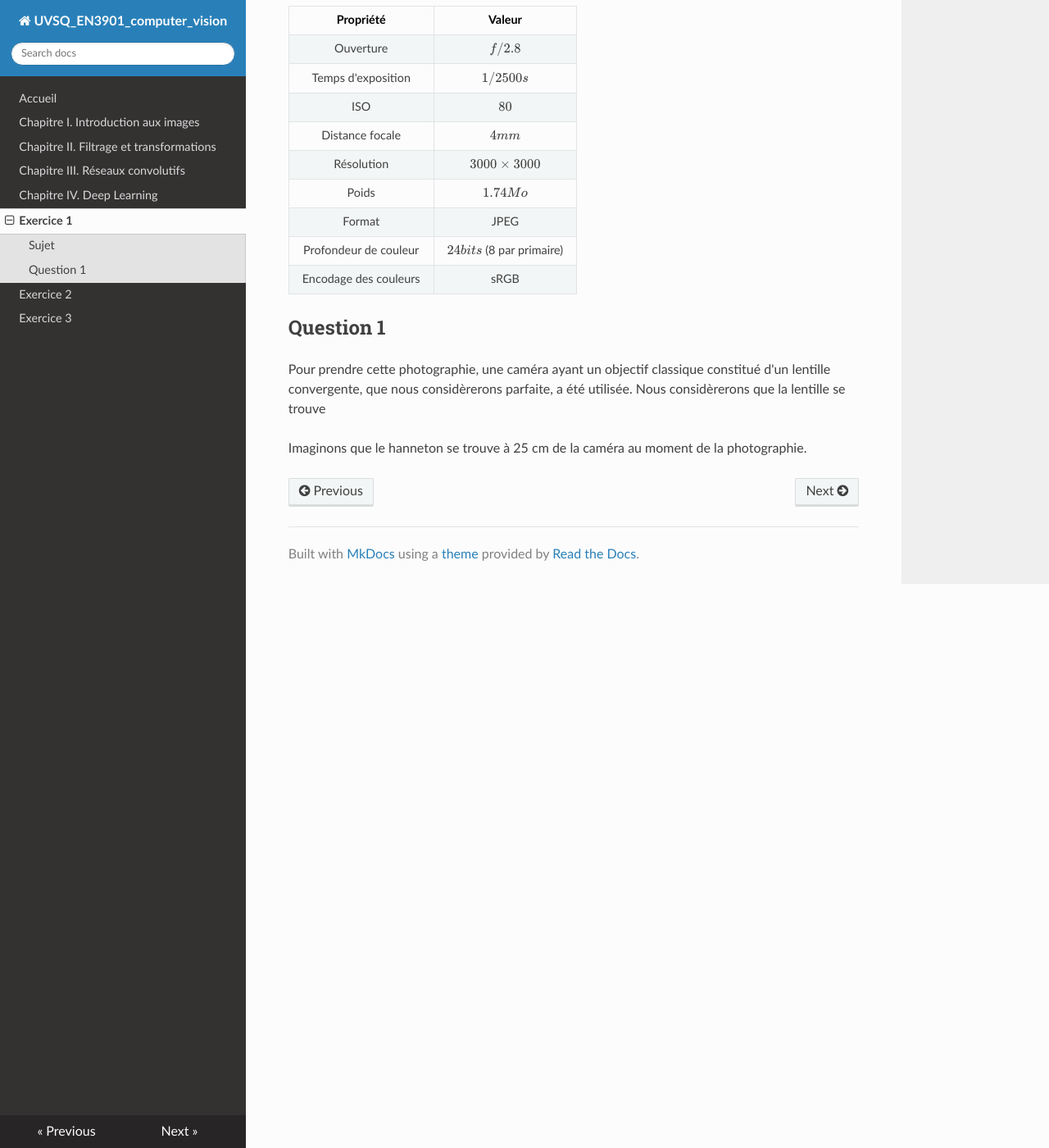
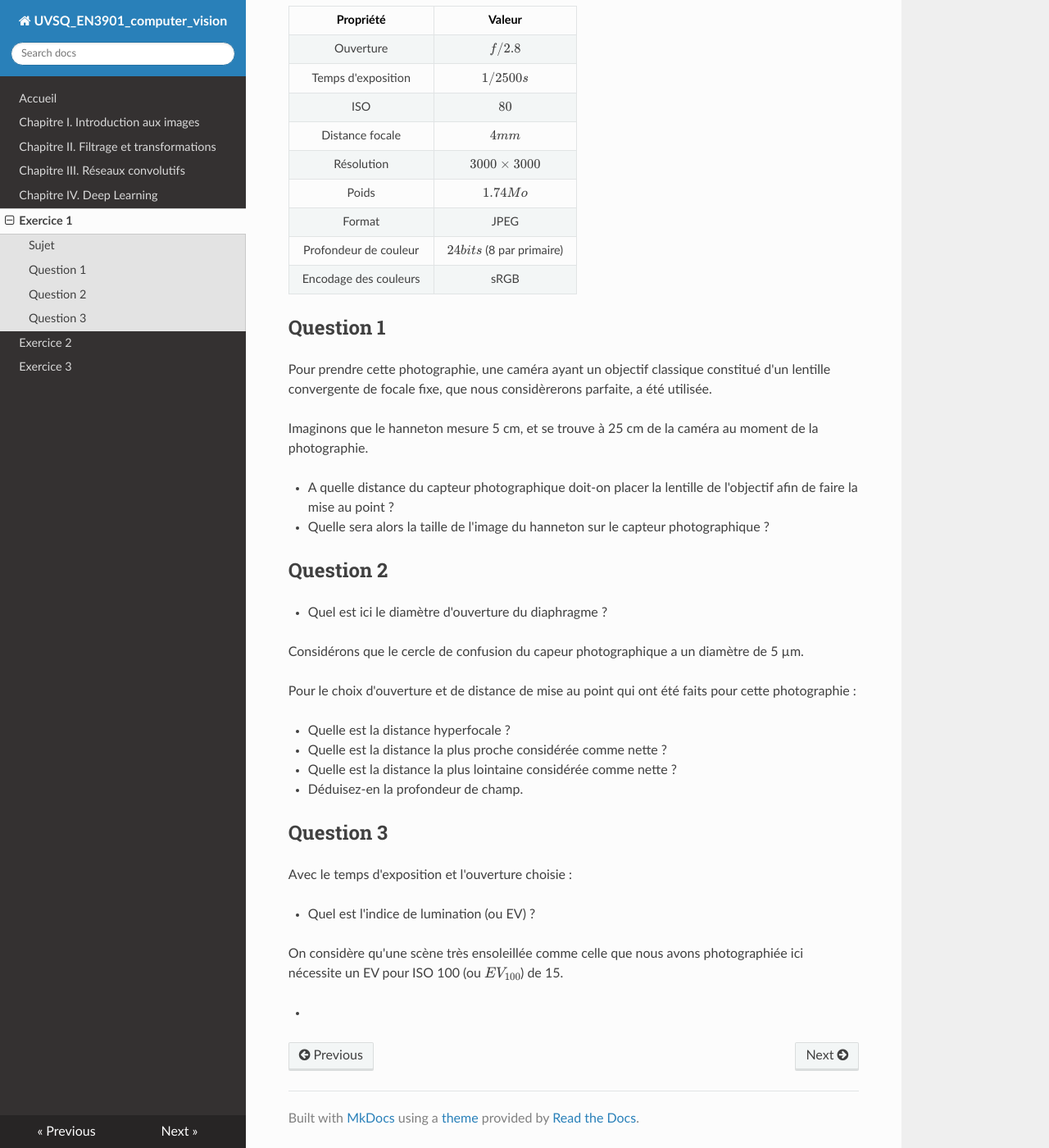
Before and after one commit to NicOudart/UVSQ_EN3901_computer_vision, an MkDocs documentation site: the page built from docs/Ex1_Retouches.md, in a window 1280 px wide and 1400 px high, scrolled down 949 px. Shown: the whole window at 82% size. Built offline with MkDocs 1.6.1, drawn with Linux system fonts in a browser that asks for light colours; nearby versions of some CDN libraries.

Commit message:
-Progress on Ex1. -Minor fix to Chapter 1.

```diff
--- a/docs/Ex1_Retouches.md
+++ b/docs/Ex1_Retouches.md
@@ -26,7 +26,36 @@ D'après ses métadonnées, elle a les propriétés suivantes :
 
 ## Question 1
 
-Pour prendre cette photographie, une caméra ayant un objectif classique constitué d'un lentille convergente, que nous considèrerons parfaite, a été utilisée.
-Nous considèrerons que la lentille se trouve
+Pour prendre cette photographie, une caméra ayant un objectif classique constitué d'un lentille convergente de focale fixe, que nous considèrerons parfaite, a été utilisée.
 
-Imaginons que le hanneton se trouve à 25 cm de la caméra au moment de la photographie.
+Imaginons que le hanneton mesure 5 cm, et se trouve à 25 cm de la caméra au moment de la photographie.
+
+* A quelle distance du capteur photographique doit-on placer la lentille de l'objectif afin de faire la mise au point ?
+
+* Quelle sera alors la taille de l'image du hanneton sur le capteur photographique ?
+
+## Question 2
+
+* Quel est ici le diamètre d'ouverture du diaphragme ?
+
+Considérons que le cercle de confusion du capeur photographique a un diamètre de 5 µm.
+
+Pour le choix d'ouverture et de distance de mise au point qui ont été faits pour cette photographie :
+
+* Quelle est la distance hyperfocale ?
+
+* Quelle est la distance la plus proche considérée comme nette ?
+
+* Quelle est la distance la plus lointaine considérée comme nette ?
+
+* Déduisez-en la profondeur de champ.
+
+## Question 3
+
+Avec le temps d'exposition et l'ouverture choisie :
+
+* Quel est l'indice de lumination (ou EV) ?
+
+On considère qu'une scène très ensoleillée comme celle que nous avons photographiée ici nécessite un EV pour ISO 100 (ou $EV_{100}$) de 15.
+
+*
```
Also changed, not shown: docs/Chap1_Introduction_images.md (+2 -2 lines).
